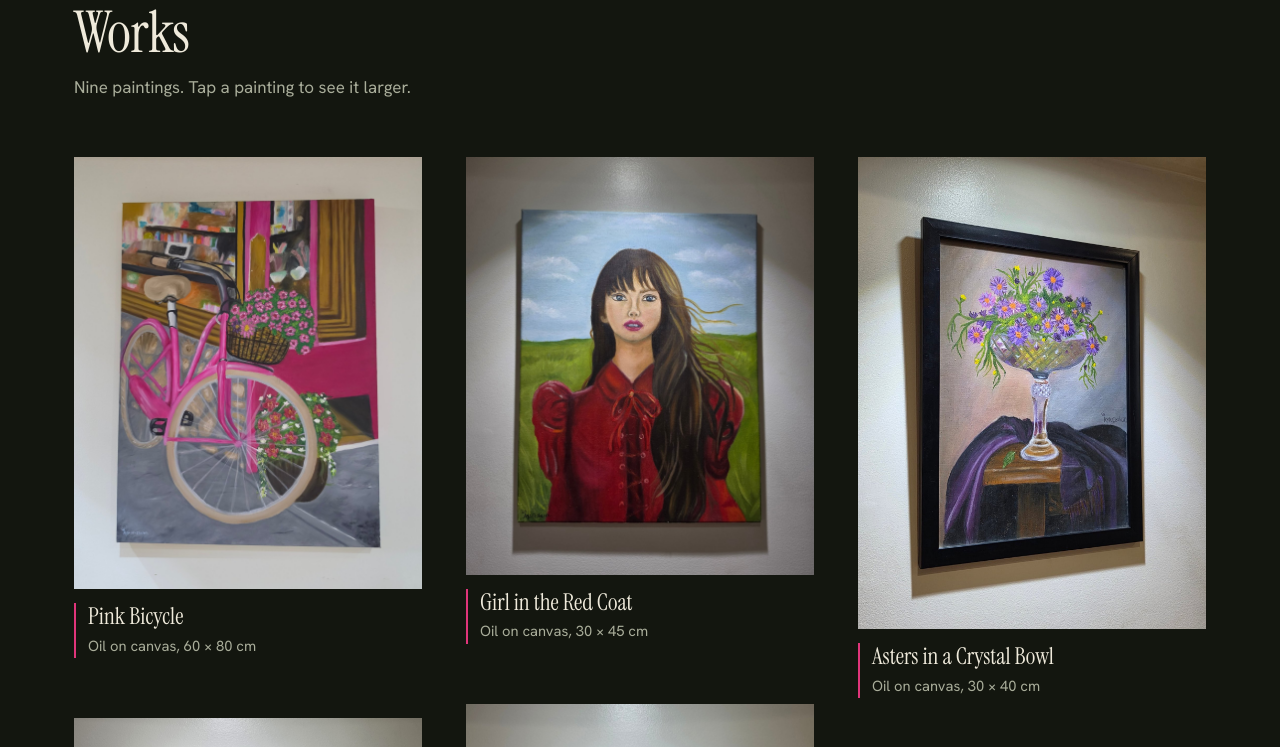
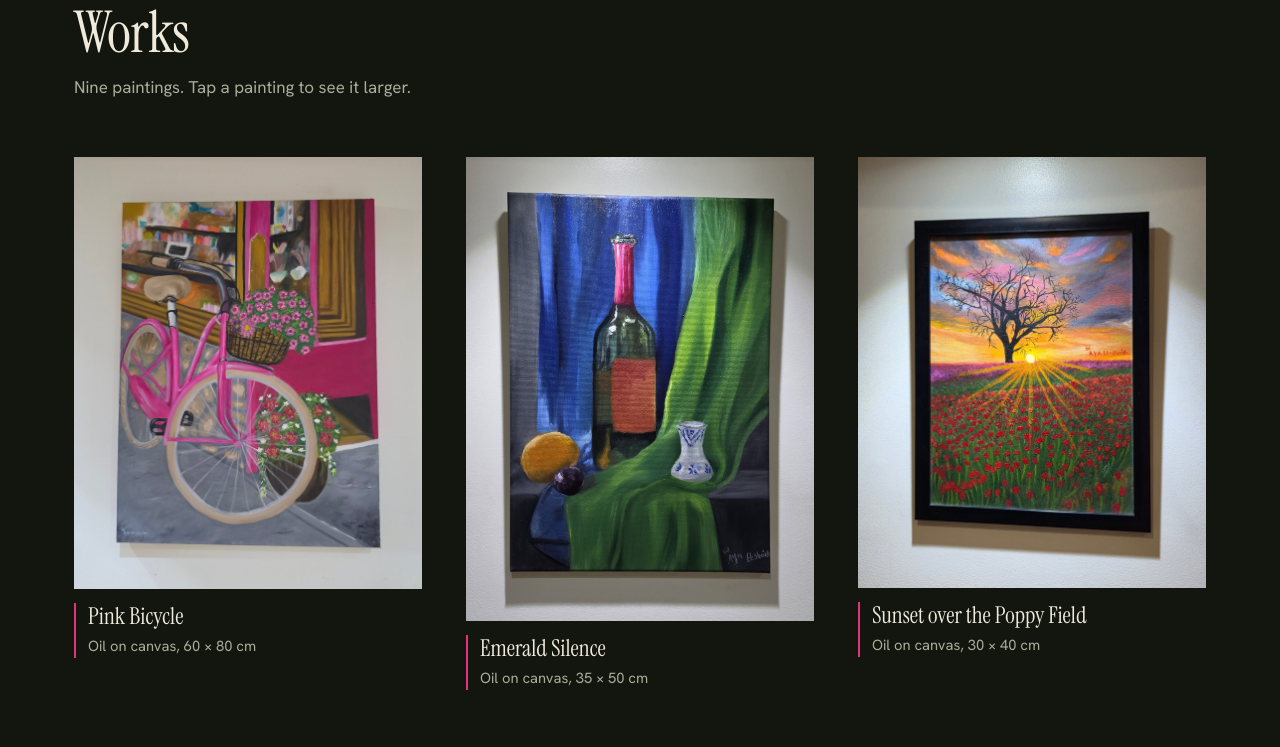
Before and after one commit to aya15elsheikh/aya-s-art, a plain HTML site: page index.html in a window 1280 px wide. Shown: the part 974-1721 px from the top of the page. Drawn offline with Linux system fonts and the light colour scheme.

Commit message:
update style.css: enhance grid layout for works section and adjust responsive design

```diff
--- a/style.css
+++ b/style.css
@@ -43,8 +43,8 @@ section{max-width:var(--max);margin:0 auto;padding:clamp(64px,10vw,130px) 24px}
 
 /* works */
 .works .section-note{color:var(--muted);margin:.6rem 0 clamp(32px,5vw,56px)}
-.grid{columns:3 280px;column-gap:clamp(24px,3.5vw,44px)}
-.work{margin:0 0 clamp(36px,5vw,60px);break-inside:avoid}
+.grid{display:grid;grid-template-columns:repeat(3,minmax(0,1fr));column-gap:clamp(24px,3.5vw,44px);row-gap:clamp(36px,5vw,60px)}
+.work{margin:0}
 .work__btn{all:unset;display:block;cursor:zoom-in;width:100%}
 .work__btn:focus-visible{outline:3px solid var(--gold);outline-offset:4px}
 .work img{width:100%;transition:transform .4s ease}
@@ -95,6 +95,7 @@ section{max-width:var(--max);margin:0 auto;padding:clamp(64px,10vw,130px) 24px}
 
 /* small screens */
 @media (max-width:820px){
+  .grid{grid-template-columns:1fr}
   .hero{grid-template-columns:1fr;min-height:0}
   .hero__art{order:-1;width:min(86%,380px)}
   .pricing{grid-template-columns:1fr}
```
